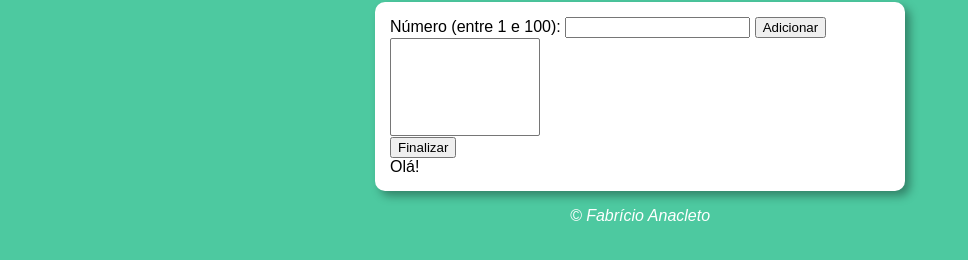
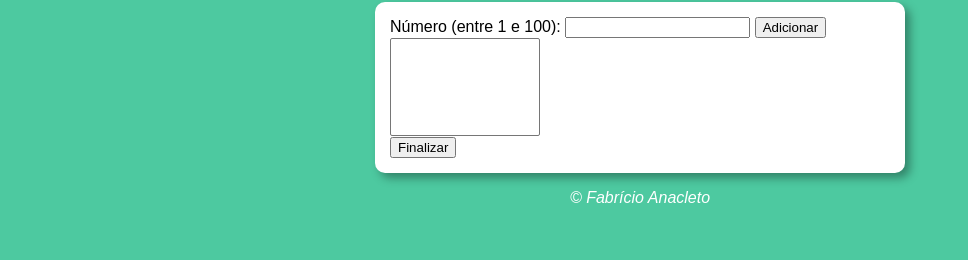
Before and after one commit to anacleto241/Analisador_JS, a plain HTML site: page index.html in a window 1280 px wide. Shown: the part 78-338 px from the top of the page, without its empty margins (0-968 px from the left). Drawn offline with Linux system fonts and the light colour scheme.

Commit message:
Update index.html

```diff
--- a/index.html
+++ b/index.html
@@ -22,7 +22,6 @@
         </div>
 
         <div id="res">
-            Olá!
         </div>
     </section>
     <footer>
```
